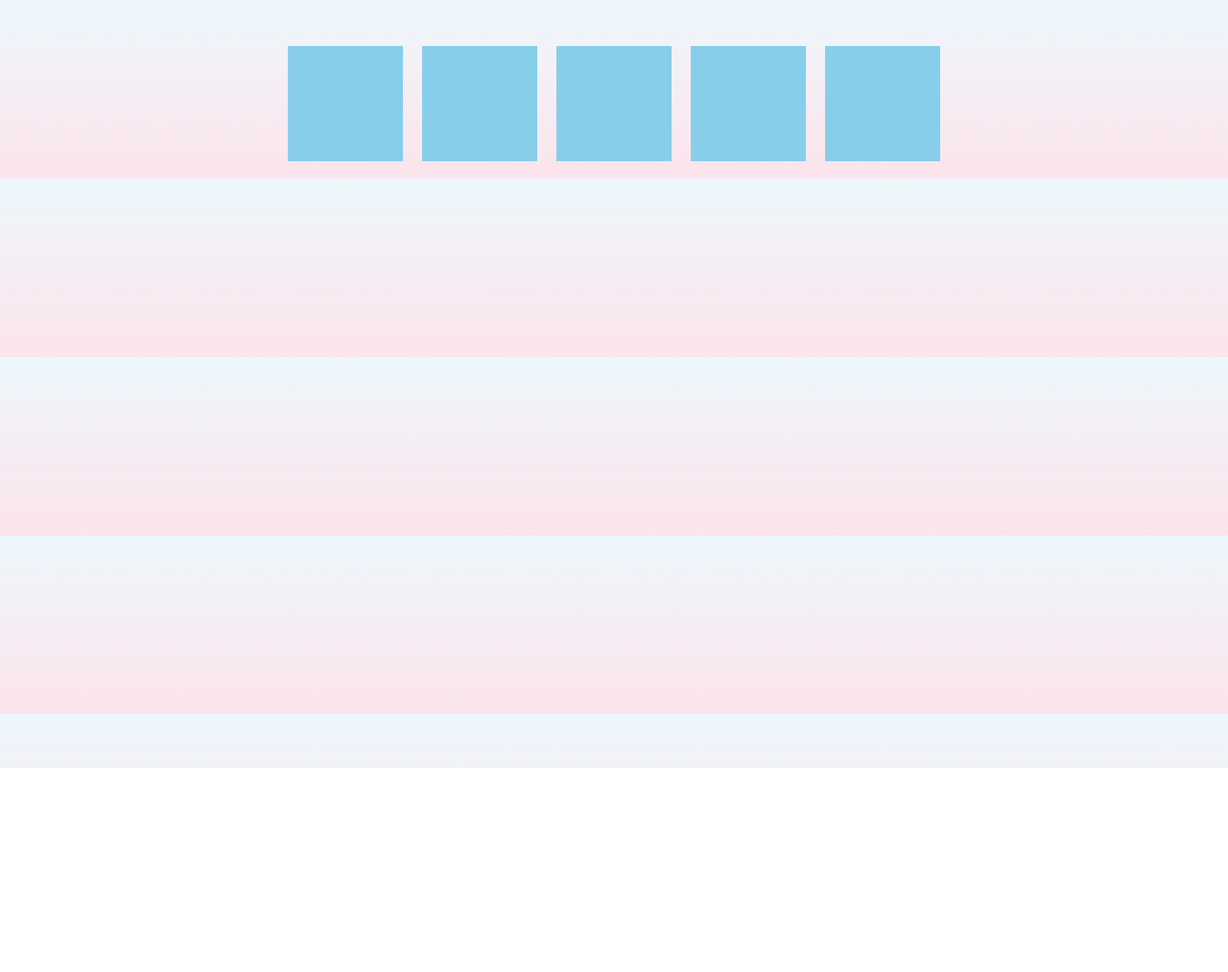
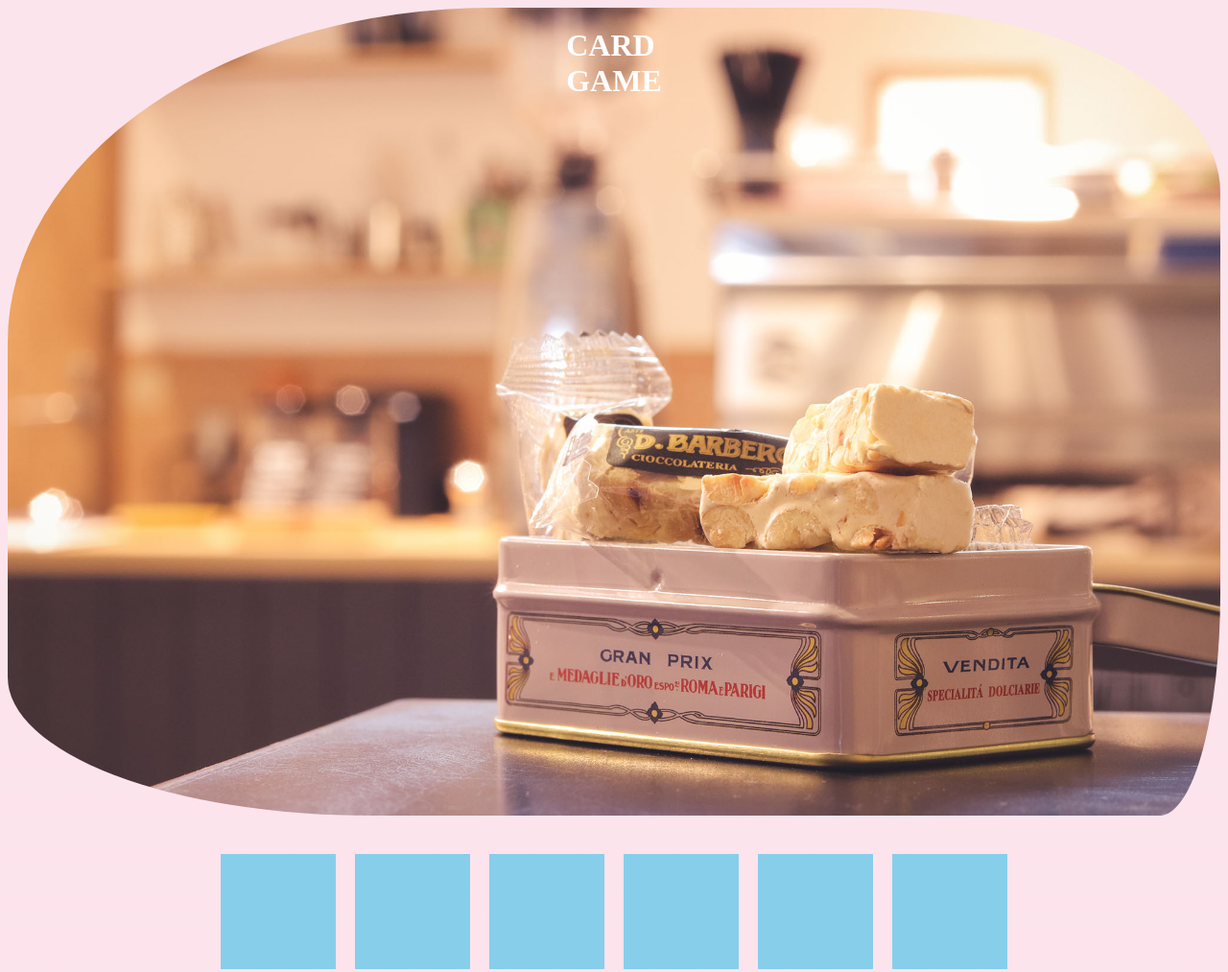
Before and after one commit to nanalemon/mini_game02, a plain HTML site: page index.html in a window 1280 px wide. Shown: the whole page at 96% size. Before the commit the page ends 800 px from the top, so only its background shows below. Drawn offline with Linux system fonts and the light colour scheme.

Commit message:
Add files via upload

```diff
--- a/css.style.css
+++ b/css.style.css
@@ -6,7 +6,10 @@
 .lose{
   transform: scale(0.9);
 }
-
+h1{
+  position: absolute;
+  color: #fff;
+}
 
 
 
@@ -15,12 +18,13 @@
   display: flex;
   grid-template-columns: 1fr 1fr;
   flex-wrap: wrap;
-  background:linear-gradient(#87ceeb26,#e91e631f);
+  background:linear-gradient(#fce4ec,#e91e631f);
   justify-content: space-between;
 }
 img{
   width: 100%;
   padding-bottom: 30px;
+  border-radius: 40% 30% 5%/40% 22% 30% 20%;
 }
 .box{
   width: 130px;
@@ -32,7 +36,7 @@
   text-align: center;
   line-height: 120px;
   color: white;
-  font-size: 1.3rem;
+  font-size: .9rem;
   padding: 10px;
 }
 
--- a/index.html
+++ b/index.html
@@ -9,13 +9,14 @@
 </head>
 <body>
 
-  <img src="img/snowman_txt.jpg" alt="">
+  <h1>CARD<br>GAME</h1>
+  <img src="img/p7856.jpg" alt="">
 
 
   <script>
     'use strict';
 
-    const num=5;
+    const num=6;
 
     const winner=Math.floor(Math.random()*num);
 
@@ -25,10 +26,10 @@
 
     div.addEventListener('click',()=>{
     if(i===winner){
-      div.textContent='Win!';
+      div.textContent='Win! Anything OK';
       div.classList.add('win');
     }else{
-      div.textContent='Lose!';
+      div.textContent='Lose( ;-; )';
       div.classList.add('lose');
     }
   });
```
Also changed, not shown: img/p7856.jpg (added).
